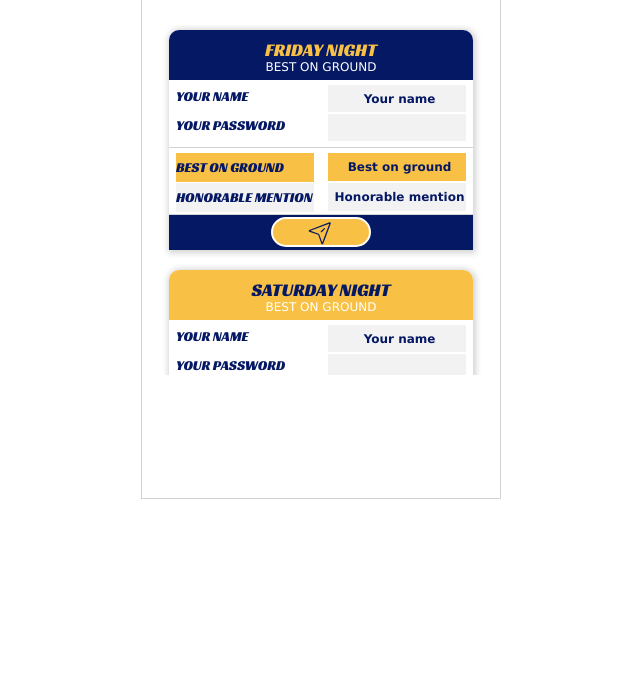
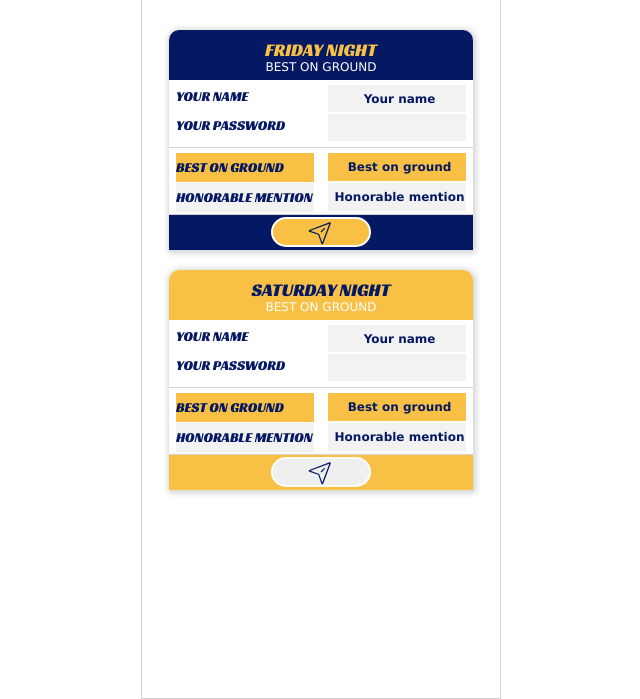
Before and after one commit to dmhburke/golfapp1devGIT, a Django app: page /login/entersocial/ in a window 1280 px wide. Shown: the part 111-810 px from the top of the page, without its empty margins (319-959 px from the left). Before the commit the page ends 610 px from the top, so only its background shows below. Run offline with Django 3.2, Linux system fonts and the light colour scheme; data that the repository does not hold is empty.

Commit message:
Update resp design

```diff
--- a/catalog/static/css/styles.css
+++ b/catalog/static/css/styles.css
@@ -2040,10 +2040,10 @@ input[type=number]::-webkit-outer-spin-button {
 /*DESKTOP RESPONSIVE*/
 @media only screen and (min-width: 1100px) {
 #bodyContentContainer {
-    height: 500px;
+    height: 700px;
     padding-top: 25px;
   }
 
 #fullLeaderboardScrollContainer,#scoringScrollContainer, #scoreScrollContainer, #tipsScrollContainer, #socialScrollContainer, #fullscreenScrollContainer{
-    height: 350px;
-}
+    height: 500px;
+}
```
